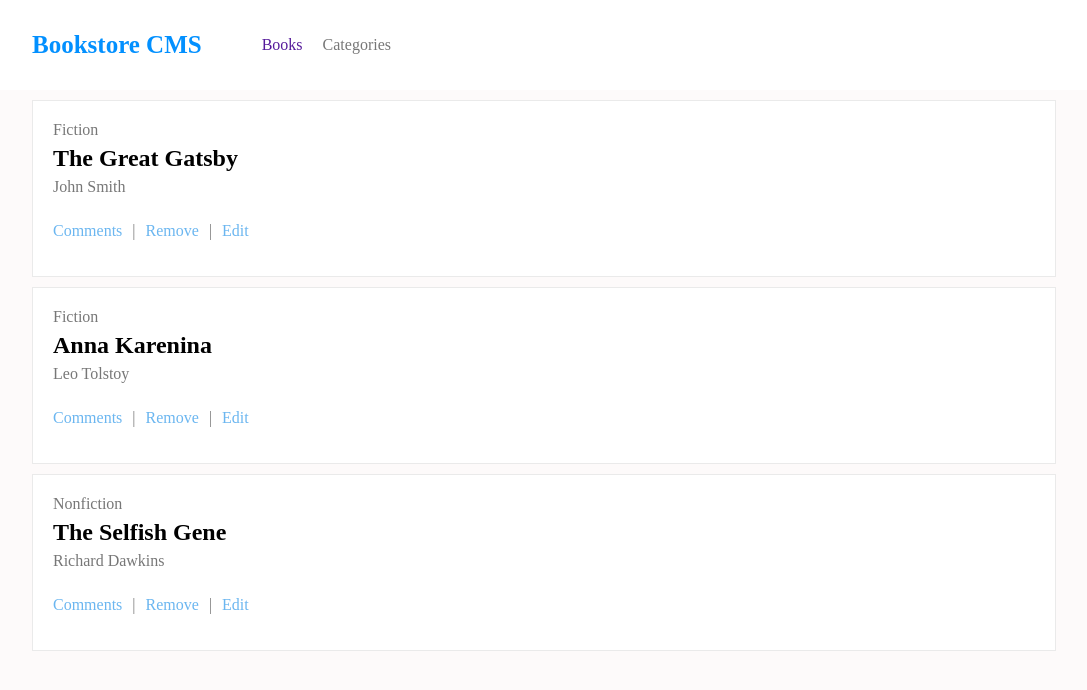
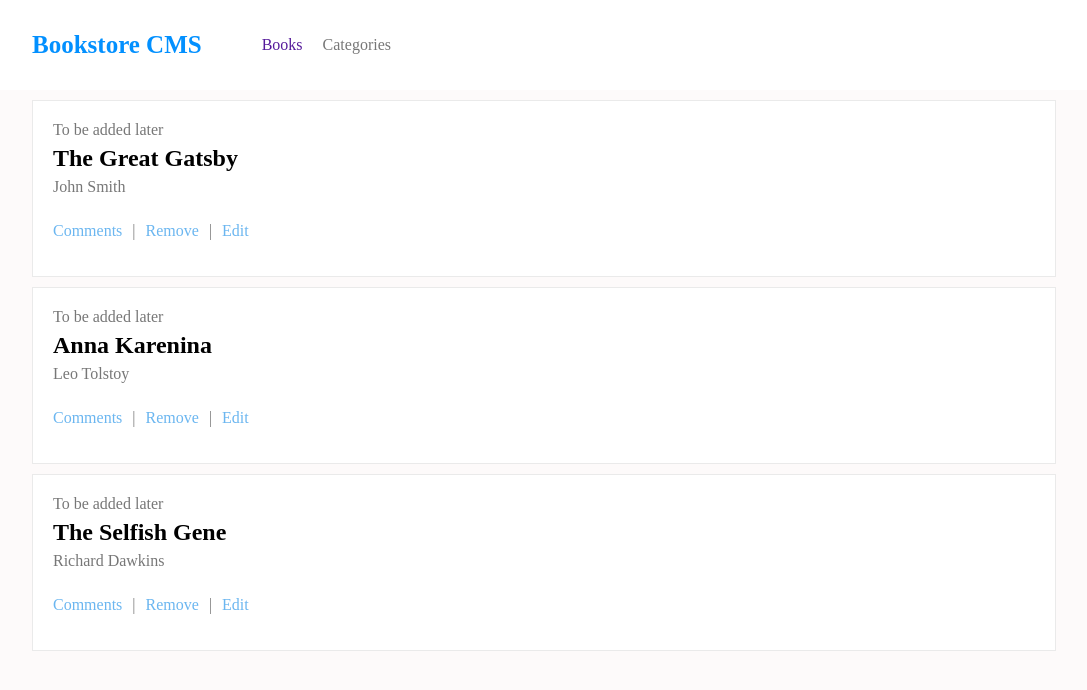
Before and after one commit to jonas-45/Bookstore, a React (Create React App) app: page / in a window 1280 px wide. Shown: the top 690 px of the page, without its empty margins (96-1183 px from the left). Built offline with nearby package versions, Linux system fonts and the light colour scheme.

Commit message:
Remove category from display

```diff
--- a/src/components/Book.js
+++ b/src/components/Book.js
@@ -2,10 +2,10 @@ import React from 'react';
 import PropTypes from 'prop-types';
 
 export default function Book({ book }) {
-  const { title, author, category } = book;
+  const { title, author } = book;
   return (
     <div className="book">
-      <span className="category">{category}</span>
+      <span className="category">To be added later</span>
       <h2>{title}</h2>
       <span className="author">{author}</span>
       <br />
```
